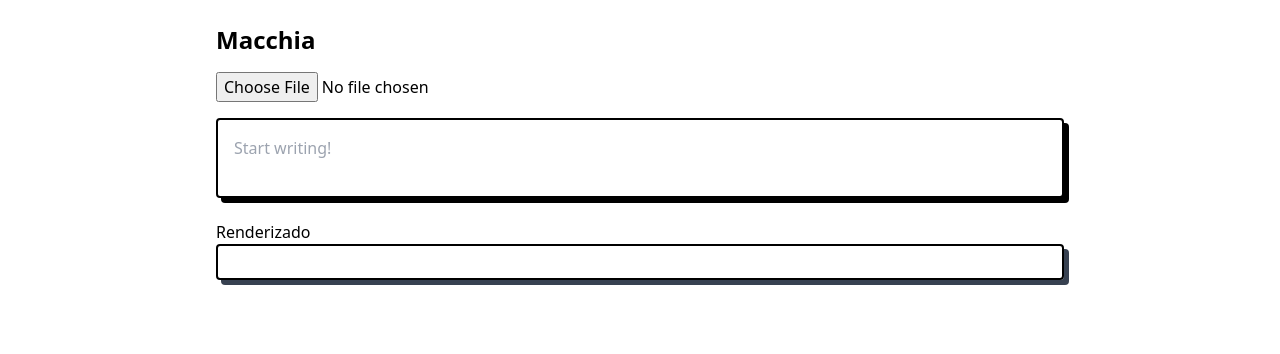
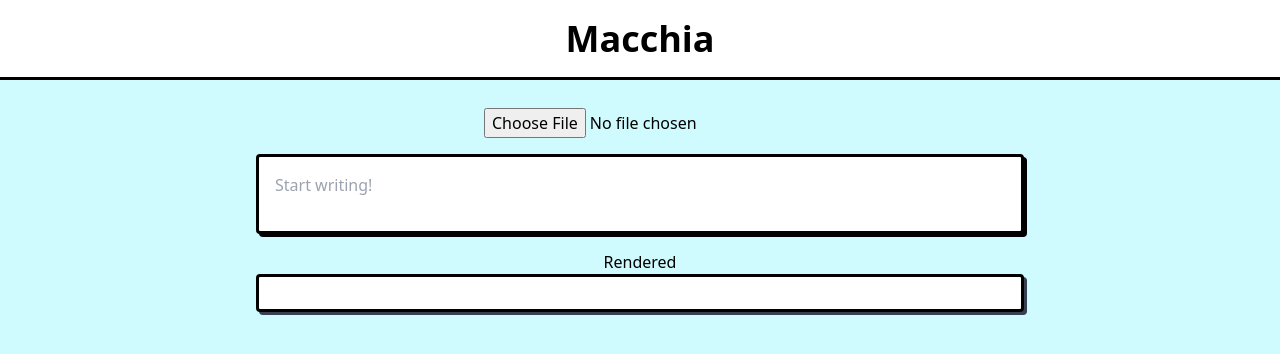
Before and after one commit to TheHoodini/Macchia, a React (Vite) app: page / in a window 1280 px wide. Shown: the top 354 px of the page. Built offline with nearby package versions, Linux system fonts and the light colour scheme.

Commit message:
feat: structure and design changes

```diff
--- a/src/App.tsx
+++ b/src/App.tsx
@@ -1,71 +1,14 @@
-import { useState, ChangeEvent, useRef, useEffect } from "react";
-import ReactMarkdown from "react-markdown";
+// src/App.tsx
+import { Header } from "./components/layout/Header";
+import { Content } from "./components/layout/Content";
 
 export function App() {
-  const [markdown, setMarkdown] = useState<string>("");
-  const textareaRef = useRef<HTMLTextAreaElement>(null);
-
-  // Adjust textarea height
-  const autoResize = () => {
-    const textarea = textareaRef.current;
-    if (textarea) {
-      textarea.style.height = "auto";
-      textarea.style.height = textarea.scrollHeight + "px";
-    }
-  };
-
-  useEffect(() => {
-    autoResize();
-  }, [markdown]);
-
-  const handleChange = (e: ChangeEvent<HTMLTextAreaElement>) => {
-    setMarkdown(e.target.value);
-  };
-
-  // Read files (.md .txt)
-  const handleFileUpload = (event: ChangeEvent<HTMLInputElement>) => {
-    const file = event.target.files?.[0];
-    if (file) {
-      const fileName = file.name.toLowerCase();
-      if (!fileName.endsWith(".md") && !fileName.endsWith(".txt")) {
-        alert("Please, load a file with a .md or .txt extension");
-        return;
-      }
-
-      const reader = new FileReader();
-      reader.onload = (e) => {
-        const text = e.target?.result as string;
-        setMarkdown(text);
-      };
-      reader.readAsText(file);
-    }
-  };
-
-
   return (
-    <div className="p-6 max-w-4xl mx-auto">
-      <h1 className="text-2xl font-bold mb-4">Macchia</h1>
-
-      {/* Botón de carga */}
-      <div className="mb-4">
-        <input type="file" accept=".md,.txt" onChange={handleFileUpload} />
-      </div>
-
-      {/* Textarea editable */}
-      <textarea
-        ref={textareaRef}
-        value={markdown}
-        onChange={handleChange}
-        placeholder="Start writing!"
-        className="w-full p-4 border-2 border-black rounded mb-4 shadow-[5px_5px] outline-none resize-none overflow-hidden"
-      />
-
-      <p>Renderizado</p>
-
-      {/* Renderizado Markdown */}
-      <div className="prose max-w-none border-2 border-black rounded shadow-[5px_5px] p-4 w-full">
-        <ReactMarkdown>{markdown}</ReactMarkdown>
-      </div>
+    <div className="h-screen flex flex-col">
+      <Header />
+      <main className="bg-cyan-100 flex-1 overflow-y-auto">
+        <Content />
+      </main>
     </div>
   );
 }
--- /dev/null
+++ b/src/components/layout/Content.tsx
@@ -0,0 +1,84 @@
+// src/components/Content.tsx
+import { useState, ChangeEvent, useRef, useEffect } from "react";
+import ReactMarkdown from "react-markdown";
+
+export function Content() {
+    const [markdown, setMarkdown] = useState<string>("");
+    const textareaRef = useRef<HTMLTextAreaElement>(null);
+
+    const rightClickAvailable = true;
+
+    // Auto resize for textarea
+    const autoResize = () => {
+        const textarea = textareaRef.current;
+        if (textarea) {
+            textarea.style.height = "auto";
+            textarea.style.height = textarea.scrollHeight + "px";
+        }
+    };
+
+    useEffect(() => {
+        autoResize();
+
+        // Disable right-click context menu
+        if (!rightClickAvailable) {
+            const handleContextMenu = (e: MouseEvent) => {
+                e.preventDefault();
+            };
+            document.addEventListener("contextmenu", handleContextMenu);
+            return () => {
+                document.removeEventListener("contextmenu", handleContextMenu);
+            };
+        }
+
+    }, [markdown, rightClickAvailable]);
+
+    // Handle textarea change
+    const handleChange = (e: ChangeEvent<HTMLTextAreaElement>) => {
+        setMarkdown(e.target.value);
+    };
+
+    // Handle file upload (.md, .txt)
+    const handleFileUpload = (event: ChangeEvent<HTMLInputElement>) => {
+        const file = event.target.files?.[0];
+        if (file) {
+            const fileName = file.name.toLowerCase();
+            if (!fileName.endsWith(".md") && !fileName.endsWith(".txt")) {
+                alert("Please, load a file with a .md or .txt extension");
+                return;
+            }
+
+            const reader = new FileReader();
+            reader.onload = (e) => {
+                const text = e.target?.result as string;
+                setMarkdown(text);
+            };
+            reader.readAsText(file);
+        }
+    };
+
+    return (
+        <div className="px-6 mb-12 flex flex-col items-center">
+            {/* Load file */}
+            <div className="mb-4 mt-7">
+                <input type="file" accept=".md,.txt" onChange={handleFileUpload} />
+            </div>
+
+            {/* Editable Textarea */}
+            <textarea
+                ref={textareaRef}
+                value={markdown}
+                onChange={handleChange}
+                placeholder="Start writing!"
+                className="w-full  max-w-3xl p-4 border-[3px] border-black rounded mb-4 shadow-[3px_3px] outline-none resize-none overflow-hidden"
+            />
+
+            <p>Rendered</p>
+
+            {/* Render Markdown */}
+            <div className="prose max-w-3xl border-[3px] border-black rounded shadow-[3px_3px] p-4 w-full bg-white">
+                <ReactMarkdown>{markdown}</ReactMarkdown>
+            </div>
+        </div>
+    );
+}
--- /dev/null
+++ b/src/components/layout/Header.tsx
@@ -0,0 +1,7 @@
+export function Header(){
+    return(
+        <header className="h-20 z-10 flex items-center justify-center w-full border-black border-b-[3px]">
+            <h1 className="font-bold text-4xl">Macchia</h1>
+        </header>
+    );
+}
--- a/src/index.css
+++ b/src/index.css
@@ -1,3 +1,19 @@
 @tailwind base;
 @tailwind components;
 @tailwind utilities;
+
+@layer utilities {
+    ::-webkit-scrollbar-track {
+      background: transparent;
+    }
+    ::-webkit-scrollbar {
+      width: 8px;
+    }
+    ::-webkit-scrollbar-thumb {
+      background-color: rgba(0, 0, 0, 0.4);
+      border-radius: 4px;
+    }
+    ::-webkit-scrollbar-thumb:hover {
+      background-color: rgba(0, 0, 0, 0.6);
+    }
+  }
```
